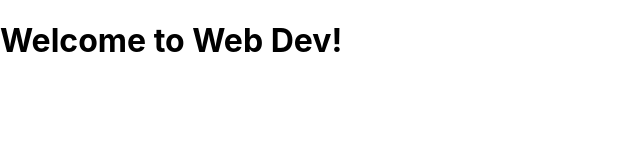
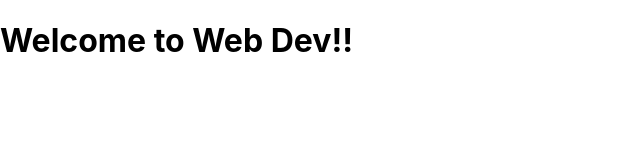
Before and after one commit to yunma-code/kanbas-react-web-app-cs5610-fa24-, a React (Create React App) app: page / in a window 1280 px wide. Shown: the top 160 px of the page, without its empty margins (0-640 px from the left). Built offline with nearby package versions, Linux system fonts and the light colour scheme.

Commit message:
first commit

```diff
--- a/src/App.tsx
+++ b/src/App.tsx
@@ -3,7 +3,7 @@ import logo from './logo.svg';
 import './App.css';
 
 function App() {
-  return <h1>Welcome to Web Dev! </h1>;
+  return <h1>Welcome to Web Dev!! </h1>;
 }
 
 export default App;
```
